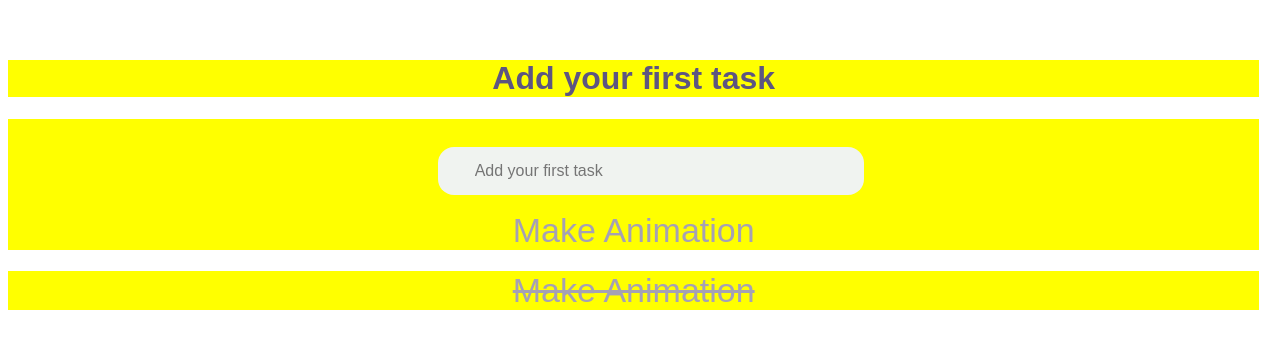
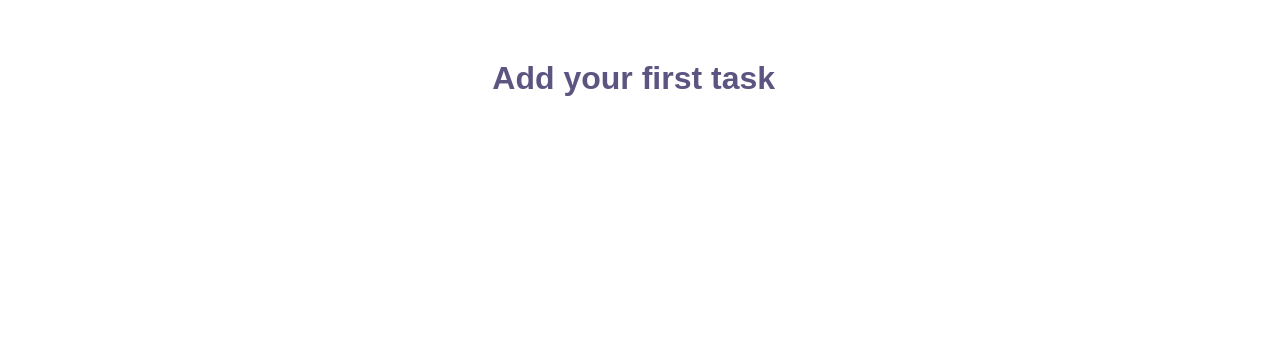
Before and after one commit to praveen-barawal/angular-add-task, an Angular app: page / in a window 1280 px wide. Shown: the part 320-668 px from the top of the page. Built offline with nearby package versions, Linux system fonts and the light colour scheme.

Commit message:
1 file modified

```diff
--- a/src/app/add-task/add-task.component.html
+++ b/src/app/add-task/add-task.component.html
@@ -2,19 +2,20 @@
 	<div class="basic-container">
 		<div class="vertical-center">
 			<div class="main-wrapper">
-				<div [@openClose]="showCardBody ? 'closed' : 'open'">
+				<div *ngIf="currentState=='open'">
 					<h1 [@fadeOut]="'flyIn'" class="lp">Add your first task</h1>
 				</div>
-				<div [@openClose]="showCardBody ? 'closed' : 'open'">
+				<div *ngIf="currentState=='inInputState'">
 					<mat-form-field appearance="fill">
+            	<button class="plus-button plus-button--large"></button>
 						<input matInput placeholder="Add your first task" [(ngModel)]="textValue" (keydown.enter)="onKeypress($event)">
         </mat-form-field>
 				</div>
-				<div [@openClose]="showCardBody ? 'closed' : 'open'">
+				<div *ngIf="currentState=='inChkboxState'">
 					<div class="box-purple"></div>
 					<span class="grey-text">Make Animation</span>
 				</div>
-				<div [@openClose]="showCardBody ? 'closed' : 'open'">
+				<div *ngIf="currentState=='closed'">
 					<h1 [@Leave]="'flyIn'" style="color:blue;">
 						<div class="box"><span class="cross-btn"></span></div>
 						<span class="grey-text strike">Make Animation</span>
```
